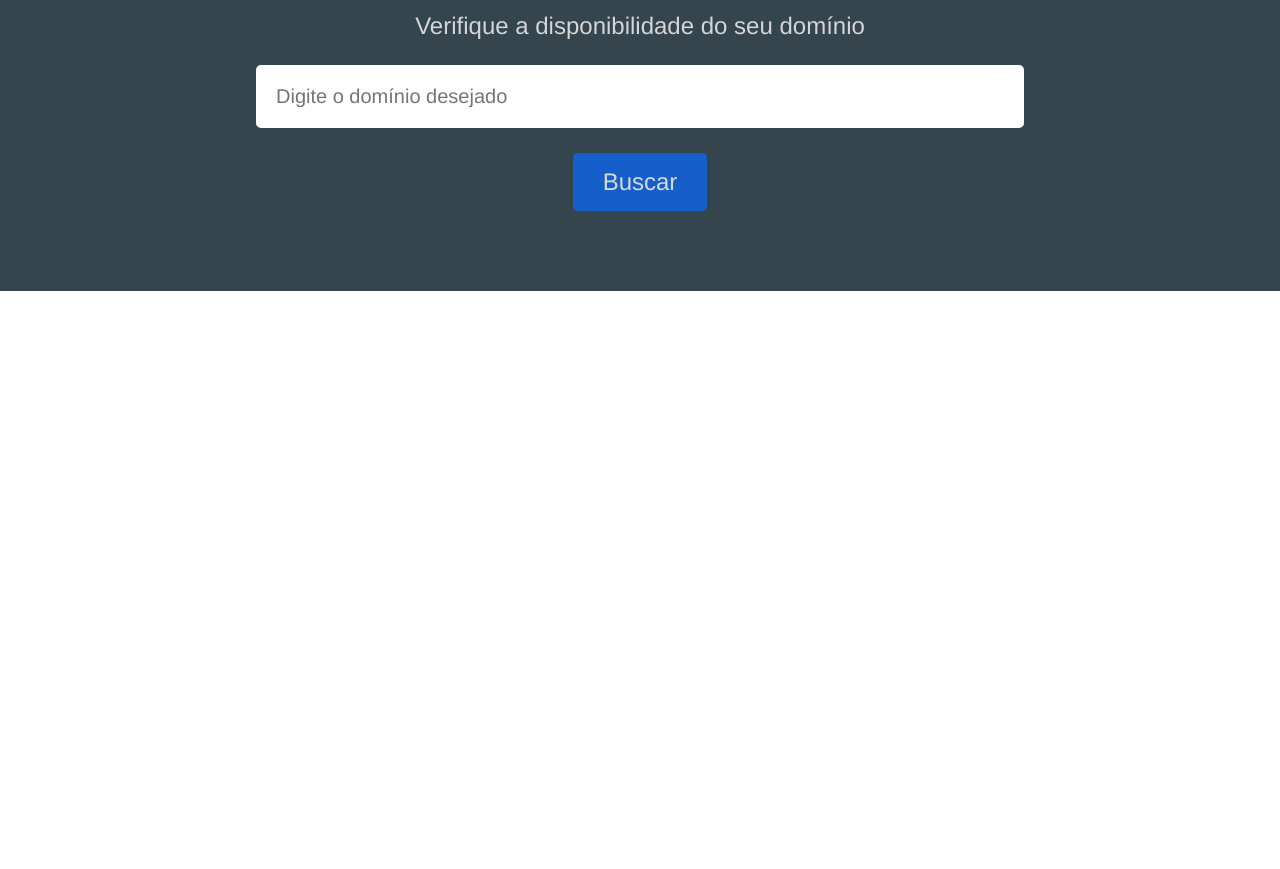
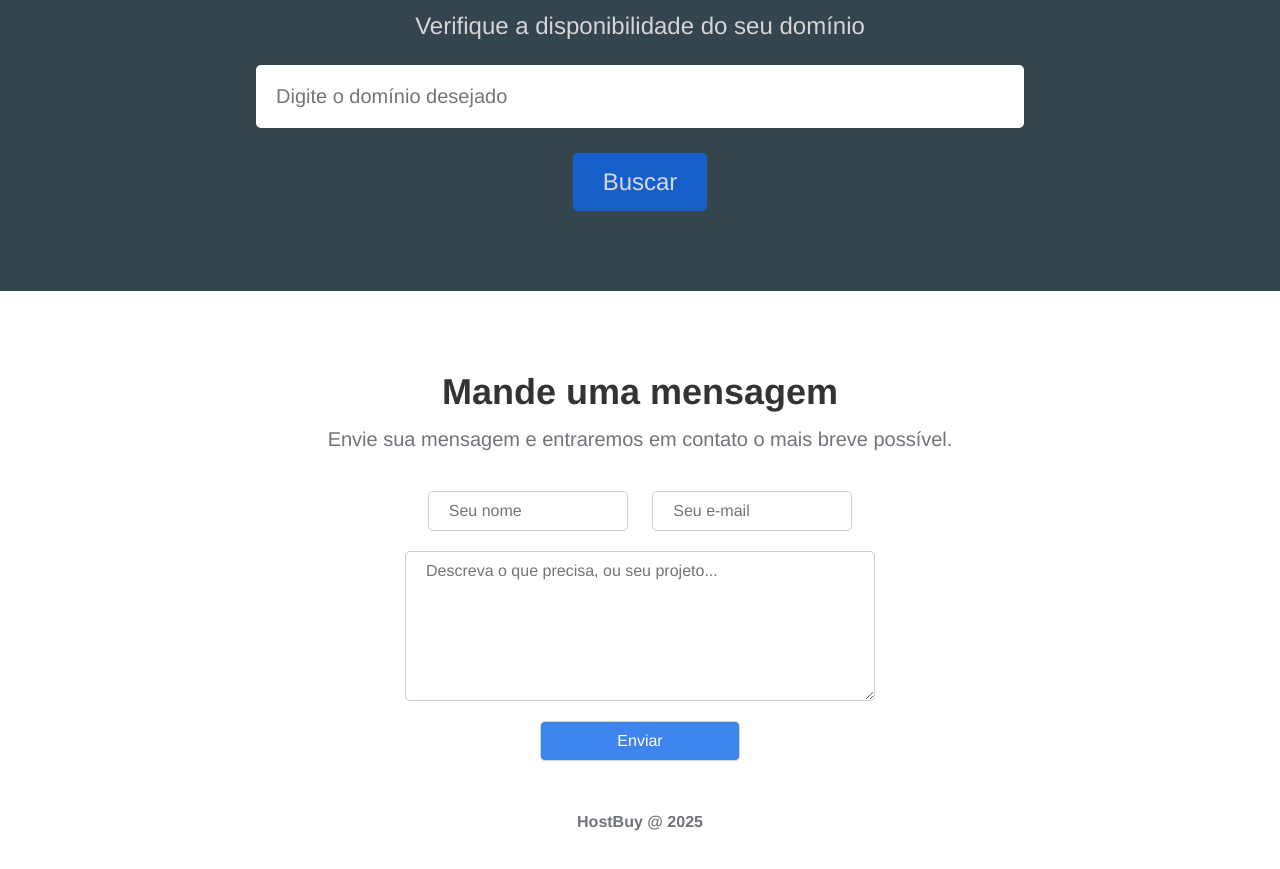
Before and after one commit to lucasalmt/hostbuy, a plain HTML site: page index.html in a window 1280 px wide. Shown: the part 1767-2636 px from the top of the page. Before the commit the page ends 2058 px from the top, so only its background shows below. Drawn offline with nearby package versions, Linux system fonts and the light colour scheme.

Commit message:
html e css finalizado

```diff
--- a/css/style.css
+++ b/css/style.css
@@ -255,3 +255,56 @@
     .searchdomain-container input[type="submit"]:hover {
         opacity: 1;
     }
+
+    /* contact form */
+    .contact-container {
+        padding: 5rem 0 2rem 0;
+        text-align: center;
+    }
+
+    .contact-container h2 {
+        font-size: 36px;
+        margin-bottom: 15px;
+    }
+
+    .contact-container p {
+        font-size: 20px;
+        margin-bottom: 40px;
+    }
+
+    .contact-container input,
+    .contact-container textarea {
+        width: 200px;
+        padding: 10px 20px;
+        font-size: 16px;
+        border-radius: 5px;
+        border: 1px solid #ccc;
+        margin: 0 10px 20px;
+    }
+
+    .contact-container textarea {
+        display: block;
+        margin: 0 auto 20px;
+        width: 470px;
+        height: 150px;
+    }
+
+    .contact-container input[type="submit"] {
+        display: block;
+        margin: 0 auto;
+        background-color: #0f66e9;
+        color: #fff;
+        cursor: pointer;
+        opacity: 0.8;
+    }
+
+    .contact-container input[type="submit"]:hover {
+        opacity: 1;
+    }
+
+    /* footer */
+    footer {
+        text-align: center;
+        font-weight: bold;
+        margin: 20px 0 100px;
+    }
--- a/index.html
+++ b/index.html
@@ -143,7 +143,20 @@
           <input type="submit" value="Buscar" />
         </form>
       </section>
+      <section class="contact-container">
+        <h2>Mande uma mensagem</h2>
+        <p>Envie sua mensagem e entraremos em contato o mais breve possível.</p>
+        <form>
+          <input type="text" name="name" id="name" placeholder="Seu nome" required />
+          <input type="email" name="email" id="email" placeholder="Seu e-mail" required />
+          <textarea name="message" id="message" placeholder="Descreva o que precisa, ou seu projeto..."></textarea>
+          <input type="submit" value="Enviar" />
+        </form>
+      </section>
     </main>
+    <footer>
+      <p>HostBuy @ 2025</p>
+    </footer>
   </div>
   <script src="https://code.jquery.com/jquery-3.7.1.min.js"></script>
   <script src="https://unpkg.com/scrollreveal"></script>
```
